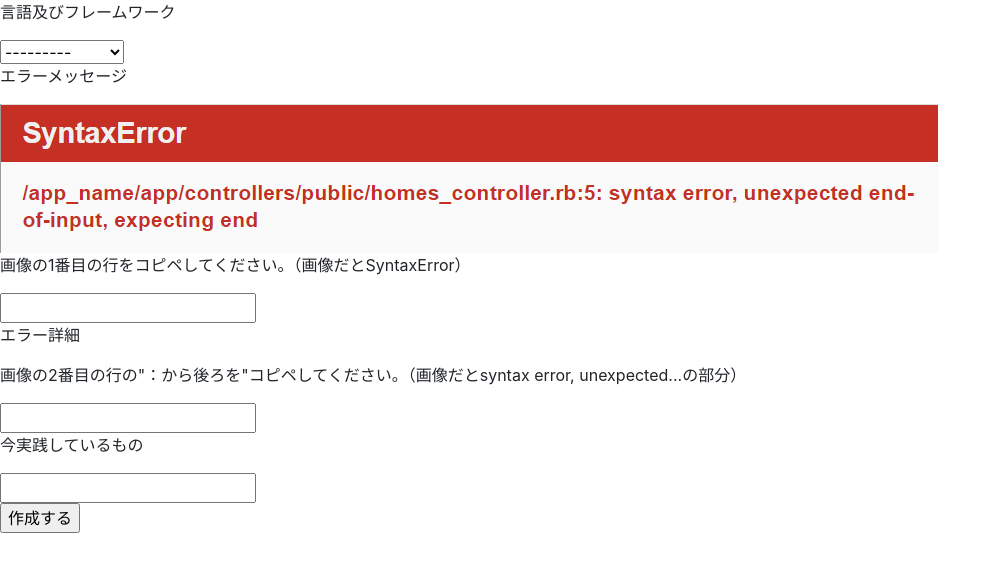
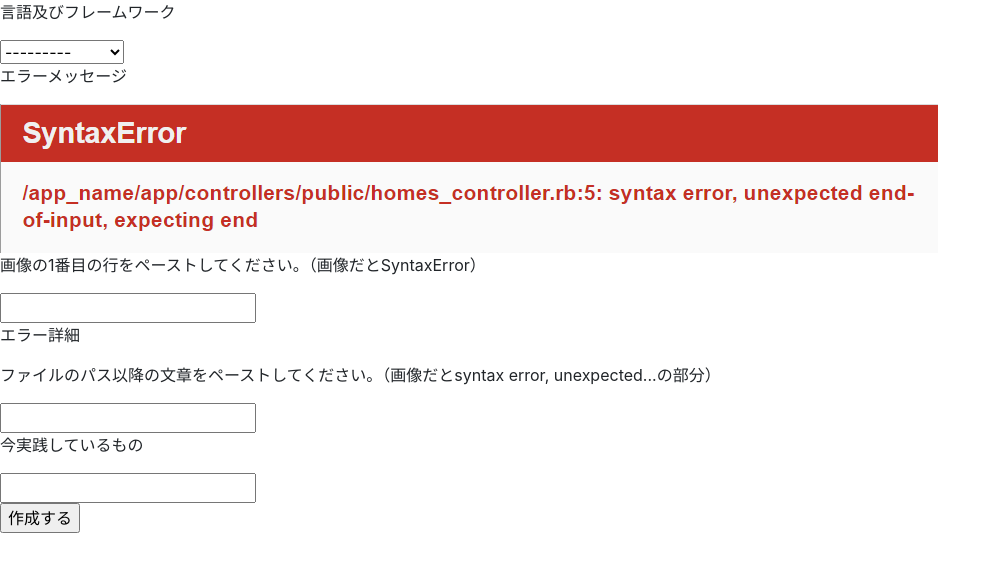
Before and after one commit to kouki512/Python-Search_support-proto, a Django app: page /search_word/new/ in a window 1280 px wide. Shown: the top 572 px of the page, without its empty margins (0-1001 px from the left). Run offline with Django 3.2, Linux system fonts and the light colour scheme.

Commit message:
initial commit

```diff
--- a/search_word/templates/search_word/search_word_create.html
+++ b/search_word/templates/search_word/search_word_create.html
@@ -14,12 +14,12 @@
       <div class="form-content">
         <p>エラーメッセージ</p>
         <img src="/media/search_word/rails_error.png" alt="">
-        <p>画像の1番目の行をコピペしてください。（画像だとSyntaxError）</p>
+        <p>画像の1番目の行をペーストしてください。（画像だとSyntaxError）</p>
         {{form.error_message}}
       </div>
       <div class="form-content">
         <p>エラー詳細</p>
-        <p>画像の2番目の行の"：から後ろを"コピペしてください。（画像だとsyntax error, unexpected...の部分）</p>
+        <p>ファイルのパス以降の文章をペーストしてください。（画像だとsyntax error, unexpected...の部分）</p>
 
         {{form.error_detail}}
       </div>
--- a/search_word/views.py
+++ b/search_word/views.py
@@ -3,10 +3,6 @@ from django.shortcuts import render
 from django.urls import reverse_lazy
 from django.views.generic import CreateView, ListView, DetailView, TemplateView
 from .models import SearchWord
-import pyperclip
-
-from django.views.decorators.csrf import requires_csrf_token
-from django.http import HttpResponseServerError
 
 
 class TopPageView(TemplateView):
```
